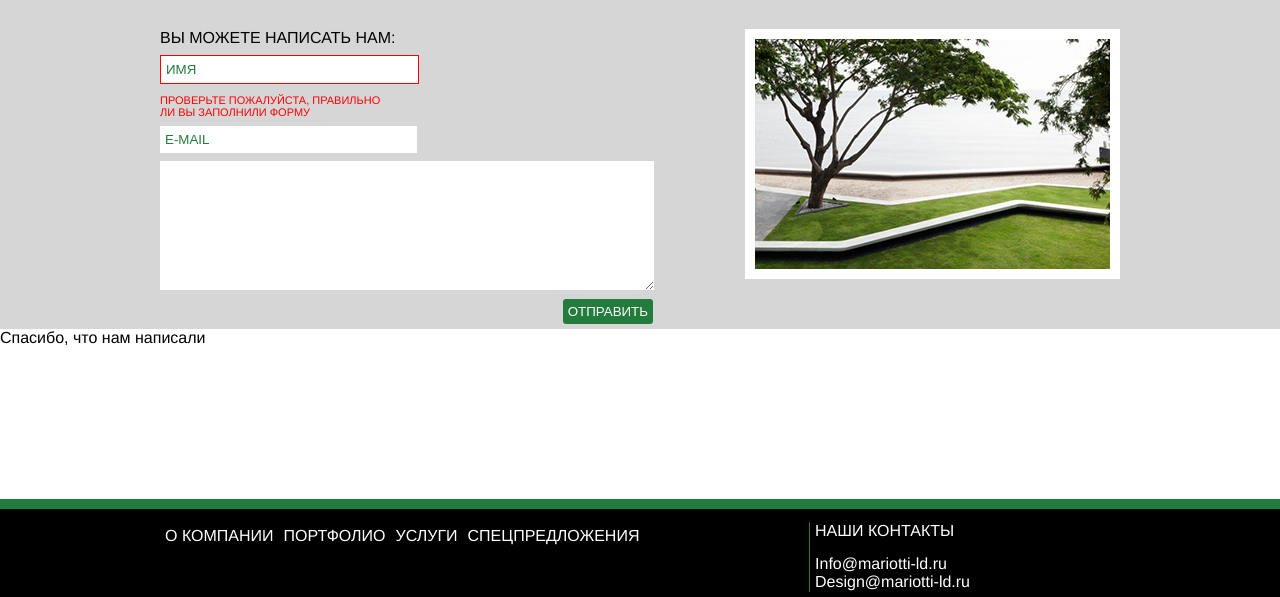
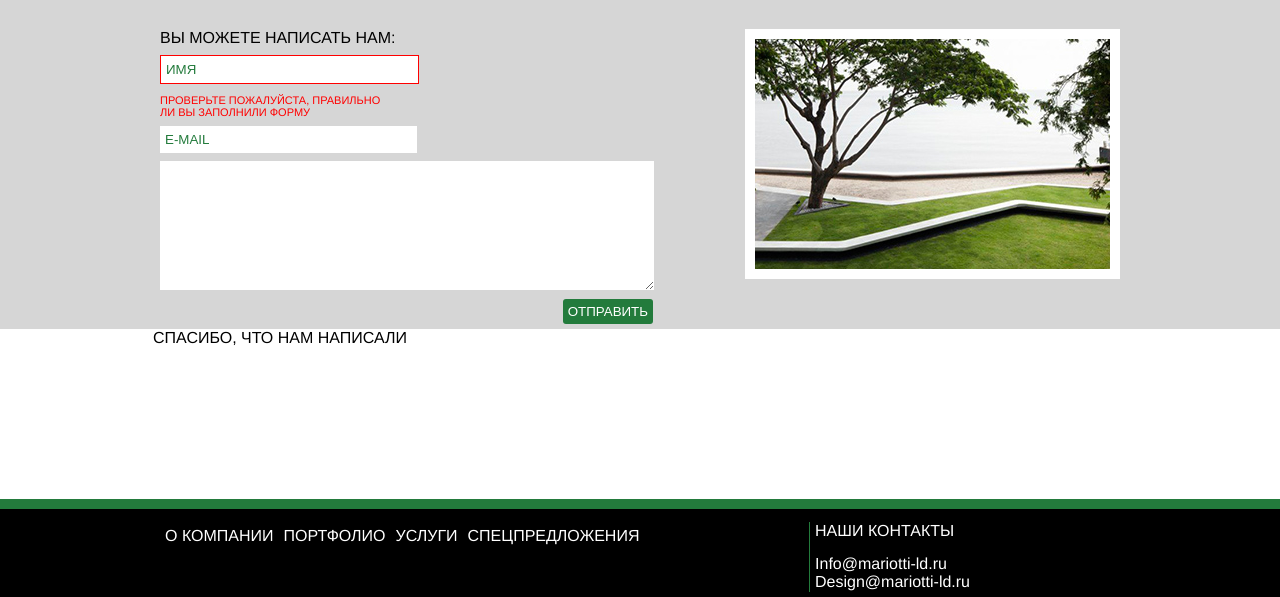
Before and after one commit to alifanov/mariotti, a Django app: page /contacts/ in a window 1280 px wide. Shown: the part 374-971 px from the top of the page. Run offline with Django 3.2, Linux system fonts and the light colour scheme; some libraries are stand-ins or nearby versions.

Commit message:
fix default CSS style

```diff
--- a/static/css/style.css
+++ b/static/css/style.css
@@ -426,3 +426,9 @@ ul.footer-menu {
     width: 560px;
     height: 170px;
 }
+
+.modal .thx-text{
+    width: 100%;
+    text-transform: uppercase;
+    text-align: center;
+}
```
